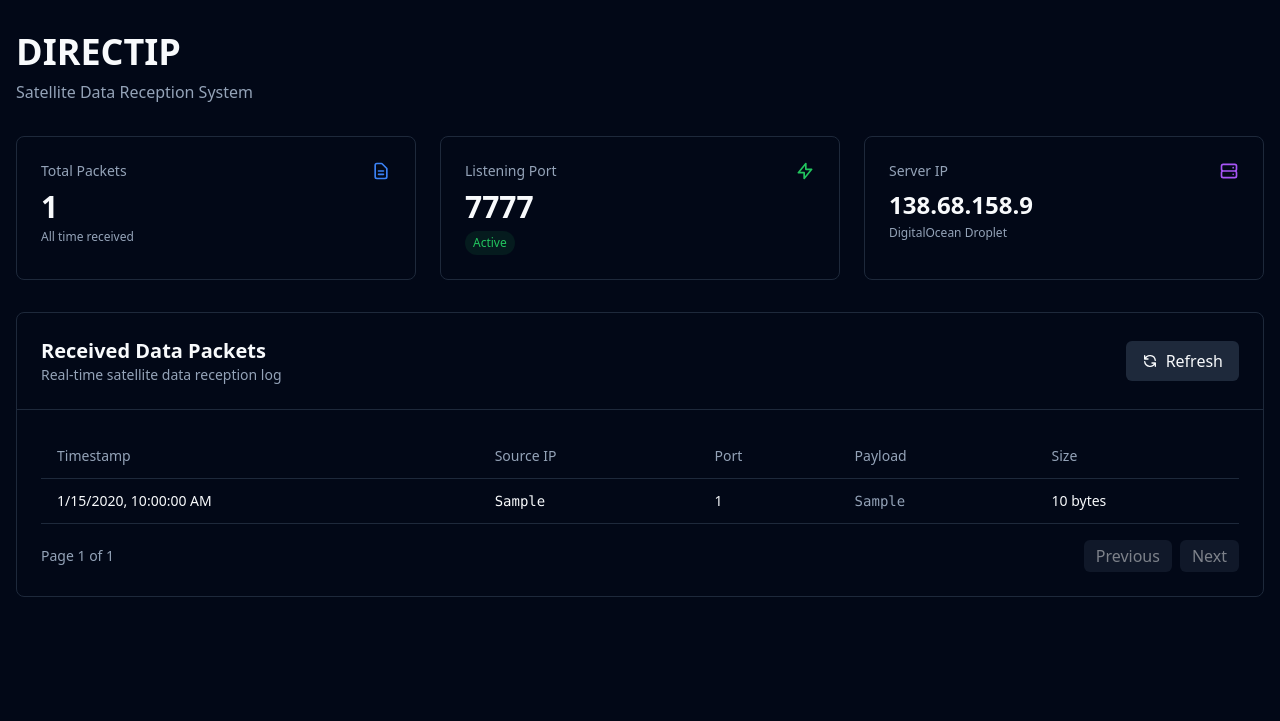
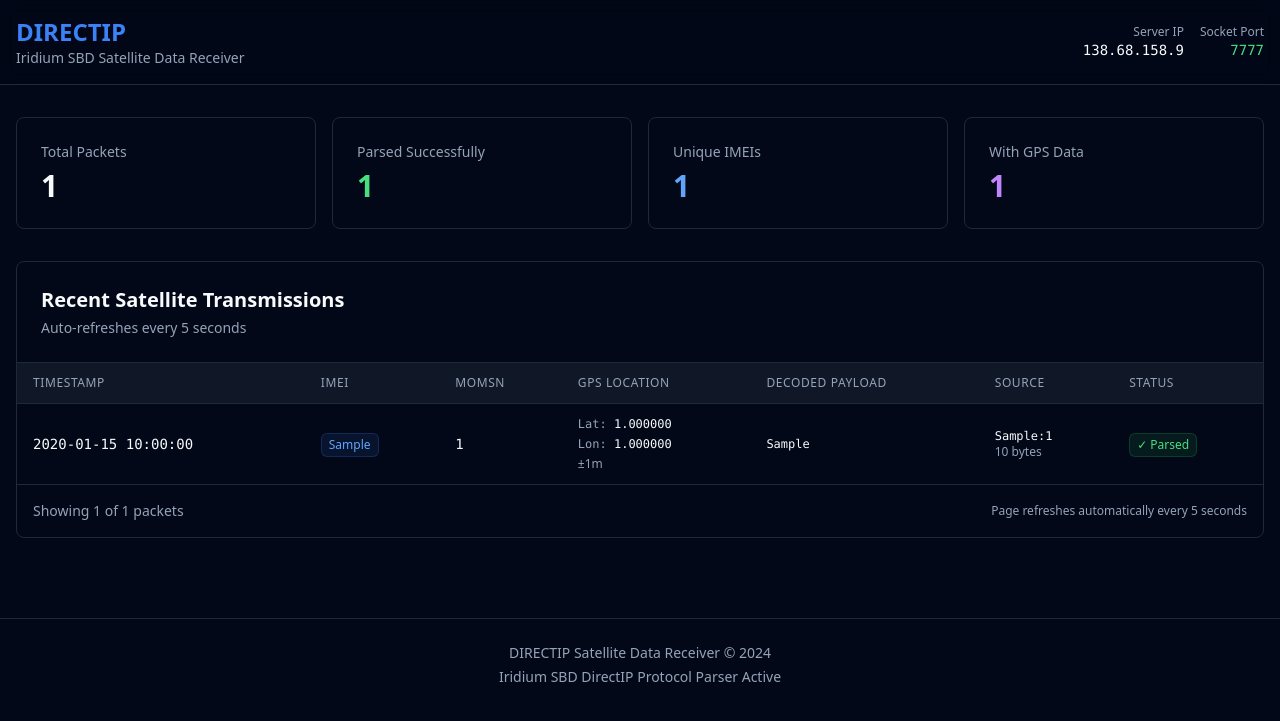
Before and after one commit to willbullen/DIRECTIP, a Django app: page / in a window 1280 px wide. Shown: the top 721 px of the page. Run offline with Django 5.2, Linux system fonts and the light colour scheme; tables that the repository leaves empty hold one stand-in row (values such as "Sample post"); some libraries are stand-ins or nearby versions.

Commit message:
Add Iridium SBD DirectIP protocol parser with IMEI, GPS, and payload decoding

```diff
--- a/receiver/templates/receiver/dashboard.html
+++ b/receiver/templates/receiver/dashboard.html
@@ -3,7 +3,7 @@
 <head>
     <meta charset="UTF-8">
     <meta name="viewport" content="width=device-width, initial-scale=1.0">
-    <title>DIRECTIP - Satellite Data Reception System</title>
+    <title>DIRECTIP - Iridium Satellite Data Receiver</title>
     <script src="https://cdn.tailwindcss.com"></script>
     <script>
         tailwind.config = {
@@ -12,231 +12,204 @@
                 extend: {
                     colors: {
                         border: "hsl(217.2 32.6% 17.5%)",
-                        input: "hsl(217.2 32.6% 17.5%)",
-                        ring: "hsl(212.7 26.8% 83.9%)",
                         background: "hsl(222.2 84% 4.9%)",
                         foreground: "hsl(210 40% 98%)",
-                        primary: {
-                            DEFAULT: "hsl(210 40% 98%)",
-                            foreground: "hsl(222.2 47.4% 11.2%)",
-                        },
-                        secondary: {
-                            DEFAULT: "hsl(217.2 32.6% 17.5%)",
-                            foreground: "hsl(210 40% 98%)",
-                        },
+                        primary: "hsl(217.2 91.2% 59.8%)",
+                        'primary-foreground': "hsl(222.2 47.4% 11.2%)",
                         muted: {
                             DEFAULT: "hsl(217.2 32.6% 17.5%)",
                             foreground: "hsl(215 20.2% 65.1%)",
                         },
-                        accent: {
-                            DEFAULT: "hsl(217.2 32.6% 17.5%)",
-                            foreground: "hsl(210 40% 98%)",
-                        },
-                        card: {
-                            DEFAULT: "hsl(222.2 84% 4.9%)",
-                            foreground: "hsl(210 40% 98%)",
-                        },
-                    },
                     }
                 }
             }
+        }
+
+        // Auto-refresh every 5 seconds
+        setTimeout(function(){
+            location.reload();
+        }, 5000);
     </script>
-    <style>
-        body {
-            background-color: hsl(222.2 84% 4.9%);
-            color: hsl(210 40% 98%);
-        }
-    </style>
 </head>
-<body class="min-h-screen bg-background text-foreground">
-    <div class="container mx-auto px-4 py-8">
+<body class="bg-background text-foreground min-h-screen">
     <!-- Header -->
-        <div class="mb-8">
-            <h1 class="text-4xl font-bold mb-2">DIRECTIP</h1>
-            <p class="text-muted-foreground">Satellite Data Reception System</p>
+    <header class="border-b border-border bg-background/95 backdrop-blur supports-[backdrop-filter]:bg-background/60">
+        <div class="container mx-auto px-4 py-4">
+            <div class="flex items-center justify-between">
+                <div>
+                    <h1 class="text-2xl font-bold text-primary">DIRECTIP</h1>
+                    <p class="text-sm text-muted-foreground">Iridium SBD Satellite Data Receiver</p>
                 </div>
+                <div class="flex gap-4">
+                    <div class="text-right">
+                        <p class="text-xs text-muted-foreground">Server IP</p>
+                        <p class="text-sm font-mono">{{ server_ip }}</p>
+                    </div>
+                    <div class="text-right">
+                        <p class="text-xs text-muted-foreground">Socket Port</p>
+                        <p class="text-sm font-mono text-green-400">7777</p>
+                    </div>
+                </div>
+            </div>
+        </div>
+    </header>
 
+    <!-- Main Content -->
+    <main class="container mx-auto px-4 py-8">
         <!-- Stats Cards -->
-        <div class="grid grid-cols-1 md:grid-cols-3 gap-6 mb-8">
-            <!-- Total Packets Card -->
+        <div class="grid grid-cols-1 md:grid-cols-4 gap-4 mb-8">
             <div class="rounded-lg border border-border bg-card p-6">
-                <div class="flex items-center justify-between mb-2">
+                <div class="flex flex-col space-y-1.5">
                     <h3 class="text-sm font-medium text-muted-foreground">Total Packets</h3>
-                    <svg class="w-5 h-5 text-blue-500" fill="none" stroke="currentColor" viewBox="0 0 24 24">
-                        <path stroke-linecap="round" stroke-linejoin="round" stroke-width="2" d="M9 12h6m-6 4h6m2 5H7a2 2 0 01-2-2V5a2 2 0 012-2h5.586a1 1 0 01.707.293l5.414 5.414a1 1 0 01.293.707V19a2 2 0 01-2 2z"></path>
-                    </svg>
-                </div>
-                <div class="text-3xl font-bold" id="total-packets">{{ total_packets }}</div>
-                <p class="text-xs text-muted-foreground mt-1">All time received</p>
-            </div>
-
-            <!-- Listening Port Card -->
-            <div class="rounded-lg border border-border bg-card p-6">
-                <div class="flex items-center justify-between mb-2">
-                    <h3 class="text-sm font-medium text-muted-foreground">Listening Port</h3>
-                    <svg class="w-5 h-5 text-green-500" fill="none" stroke="currentColor" viewBox="0 0 24 24">
-                        <path stroke-linecap="round" stroke-linejoin="round" stroke-width="2" d="M13 10V3L4 14h7v7l9-11h-7z"></path>
-                    </svg>
-                </div>
-                <div class="text-3xl font-bold">{{ listening_port }}</div>
-                <div class="mt-1">
-                    <span class="inline-flex items-center px-2 py-1 rounded-full text-xs font-medium bg-green-500/10 text-green-500">
-                        Active
-                    </span>
+                    <p class="text-3xl font-bold">{{ total_packets }}</p>
                 </div>
             </div>
 
-            <!-- Server IP Card -->
             <div class="rounded-lg border border-border bg-card p-6">
-                <div class="flex items-center justify-between mb-2">
-                    <h3 class="text-sm font-medium text-muted-foreground">Server IP</h3>
-                    <svg class="w-5 h-5 text-purple-500" fill="none" stroke="currentColor" viewBox="0 0 24 24">
-                        <path stroke-linecap="round" stroke-linejoin="round" stroke-width="2" d="M5 12h14M5 12a2 2 0 01-2-2V6a2 2 0 012-2h14a2 2 0 012 2v4a2 2 0 01-2 2M5 12a2 2 0 00-2 2v4a2 2 0 002 2h14a2 2 0 002-2v-4a2 2 0 00-2-2m-2-4h.01M17 16h.01"></path>
-                    </svg>
+                <div class="flex flex-col space-y-1.5">
+                    <h3 class="text-sm font-medium text-muted-foreground">Parsed Successfully</h3>
+                    <p class="text-3xl font-bold text-green-400">{{ parsed_packets }}</p>
                 </div>
-                <div class="text-2xl font-bold">{{ server_ip }}</div>
-                <p class="text-xs text-muted-foreground mt-1">DigitalOcean Droplet</p>
+            </div>
+
+            <div class="rounded-lg border border-border bg-card p-6">
+                <div class="flex flex-col space-y-1.5">
+                    <h3 class="text-sm font-medium text-muted-foreground">Unique IMEIs</h3>
+                    <p class="text-3xl font-bold text-blue-400">{{ unique_imeis }}</p>
+                </div>
+            </div>
+
+            <div class="rounded-lg border border-border bg-card p-6">
+                <div class="flex flex-col space-y-1.5">
+                    <h3 class="text-sm font-medium text-muted-foreground">With GPS Data</h3>
+                    <p class="text-3xl font-bold text-purple-400">{{ gps_packets }}</p>
+                </div>
             </div>
         </div>
 
         <!-- Data Table -->
         <div class="rounded-lg border border-border bg-card">
             <div class="p-6 border-b border-border">
-                <div class="flex items-center justify-between">
-                    <div>
-                        <h2 class="text-xl font-semibold">Received Data Packets</h2>
-                        <p class="text-sm text-muted-foreground">Real-time satellite data reception log</p>
-                    </div>
-                    <button onclick="refreshData()" class="inline-flex items-center px-4 py-2 rounded-md bg-secondary text-secondary-foreground hover:bg-secondary/80 transition-colors">
-                        <svg class="w-4 h-4 mr-2" fill="none" stroke="currentColor" viewBox="0 0 24 24">
-                            <path stroke-linecap="round" stroke-linejoin="round" stroke-width="2" d="M4 4v5h.582m15.356 2A8.001 8.001 0 004.582 9m0 0H9m11 11v-5h-.581m0 0a8.003 8.003 0 01-15.357-2m15.357 2H15"></path>
-                        </svg>
-                        Refresh
-                    </button>
-                </div>
+                <h2 class="text-xl font-semibold">Recent Satellite Transmissions</h2>
+                <p class="text-sm text-muted-foreground mt-1">Auto-refreshes every 5 seconds</p>
             </div>
 
-            <div id="data-container" class="p-6">
-                <!-- Empty state -->
-                <div id="empty-state" class="text-center py-12">
-                    <svg class="w-16 h-16 mx-auto mb-4 text-muted-foreground" fill="none" stroke="currentColor" viewBox="0 0 24 24">
-                        <path stroke-linecap="round" stroke-linejoin="round" stroke-width="2" d="M4 7v10c0 2.21 3.582 4 8 4s8-1.79 8-4V7M4 7c0 2.21 3.582 4 8 4s8-1.79 8-4M4 7c0-2.21 3.582-4 8-4s8 1.79 8 4m0 5c0 2.21-3.582 4-8 4s-8-1.79-8-4"></path>
-                    </svg>
-                    <h3 class="text-lg font-medium mb-2">No data received yet</h3>
-                    <p class="text-sm text-muted-foreground">Waiting for satellite data on port 7777...</p>
-                </div>
-
-                <!-- Data table (hidden initially) -->
-                <div id="data-table" class="hidden">
             <div class="overflow-x-auto">
                 <table class="w-full">
-                            <thead>
-                                <tr class="border-b border-border">
-                                    <th class="text-left py-3 px-4 text-sm font-medium text-muted-foreground">Timestamp</th>
-                                    <th class="text-left py-3 px-4 text-sm font-medium text-muted-foreground">Source IP</th>
-                                    <th class="text-left py-3 px-4 text-sm font-medium text-muted-foreground">Port</th>
-                                    <th class="text-left py-3 px-4 text-sm font-medium text-muted-foreground">Payload</th>
-                                    <th class="text-left py-3 px-4 text-sm font-medium text-muted-foreground">Size</th>
+                    <thead class="border-b border-border bg-muted/50">
+                        <tr>
+                            <th class="px-4 py-3 text-left text-xs font-medium text-muted-foreground uppercase tracking-wider">Timestamp</th>
+                            <th class="px-4 py-3 text-left text-xs font-medium text-muted-foreground uppercase tracking-wider">IMEI</th>
+                            <th class="px-4 py-3 text-left text-xs font-medium text-muted-foreground uppercase tracking-wider">MOMSN</th>
+                            <th class="px-4 py-3 text-left text-xs font-medium text-muted-foreground uppercase tracking-wider">GPS Location</th>
+                            <th class="px-4 py-3 text-left text-xs font-medium text-muted-foreground uppercase tracking-wider">Decoded Payload</th>
+                            <th class="px-4 py-3 text-left text-xs font-medium text-muted-foreground uppercase tracking-wider">Source</th>
+                            <th class="px-4 py-3 text-left text-xs font-medium text-muted-foreground uppercase tracking-wider">Status</th>
                         </tr>
                     </thead>
-                            <tbody id="packets-tbody">
-                                <!-- Rows will be inserted here -->
+                    <tbody class="divide-y divide-border">
+                        {% for packet in packets %}
+                        <tr class="hover:bg-muted/50 transition-colors">
+                            <td class="px-4 py-3 text-sm font-mono">
+                                {{ packet.timestamp|date:"Y-m-d H:i:s" }}
+                            </td>
+                            <td class="px-4 py-3">
+                                {% if packet.imei %}
+                                <span class="inline-flex items-center rounded-md bg-blue-500/10 px-2 py-1 text-xs font-medium text-blue-400 ring-1 ring-inset ring-blue-500/20">
+                                    {{ packet.imei }}
+                                </span>
+                                {% else %}
+                                <span class="text-muted-foreground text-xs">No IMEI</span>
+                                {% endif %}
+                            </td>
+                            <td class="px-4 py-3 text-sm">
+                                {% if packet.momsn %}
+                                <span class="font-mono">{{ packet.momsn }}</span>
+                                {% else %}
+                                <span class="text-muted-foreground">-</span>
+                                {% endif %}
+                            </td>
+                            <td class="px-4 py-3 text-sm">
+                                {% if packet.latitude and packet.longitude %}
+                                <div class="space-y-1">
+                                    <div class="font-mono text-xs">
+                                        <span class="text-muted-foreground">Lat:</span> {{ packet.latitude|floatformat:6 }}
+                                    </div>
+                                    <div class="font-mono text-xs">
+                                        <span class="text-muted-foreground">Lon:</span> {{ packet.longitude|floatformat:6 }}
+                                    </div>
+                                    {% if packet.cep_radius %}
+                                    <div class="text-xs text-muted-foreground">
+                                        ±{{ packet.cep_radius }}m
+                                    </div>
+                                    {% endif %}
+                                </div>
+                                {% else %}
+                                <span class="text-muted-foreground">No GPS</span>
+                                {% endif %}
+                            </td>
+                            <td class="px-4 py-3 text-sm max-w-xs">
+                                {% if packet.decoded_payload %}
+                                <div class="truncate font-mono text-xs">
+                                    {{ packet.decoded_payload }}
+                                </div>
+                                {% else %}
+                                <span class="text-muted-foreground text-xs">{{ packet.payload|truncatechars:50 }}</span>
+                                {% endif %}
+                            </td>
+                            <td class="px-4 py-3 text-sm">
+                                <div class="font-mono text-xs">
+                                    {{ packet.source_ip }}:{{ packet.source_port }}
+                                </div>
+                                <div class="text-xs text-muted-foreground">
+                                    {{ packet.payload_size }} bytes
+                                </div>
+                            </td>
+                            <td class="px-4 py-3">
+                                {% if packet.is_parsed %}
+                                <span class="inline-flex items-center rounded-md bg-green-500/10 px-2 py-1 text-xs font-medium text-green-400 ring-1 ring-inset ring-green-500/20">
+                                    ✓ Parsed
+                                </span>
+                                {% else %}
+                                <span class="inline-flex items-center rounded-md bg-yellow-500/10 px-2 py-1 text-xs font-medium text-yellow-400 ring-1 ring-inset ring-yellow-500/20">
+                                    Raw
+                                </span>
+                                {% endif %}
+                            </td>
+                        </tr>
+                        {% empty %}
+                        <tr>
+                            <td colspan="7" class="px-4 py-8 text-center text-muted-foreground">
+                                No satellite data received yet. Listening on port 7777...
+                            </td>
+                        </tr>
+                        {% endfor %}
                     </tbody>
                 </table>
             </div>
 
             <!-- Pagination -->
-                    <div class="mt-4 flex items-center justify-between">
+            {% if packets %}
+            <div class="p-4 border-t border-border flex items-center justify-between">
                 <div class="text-sm text-muted-foreground">
-                            Page <span id="current-page">1</span> of <span id="total-pages">1</span>
+                    Showing {{ packets|length }} of {{ total_packets }} packets
                 </div>
-                        <div class="flex gap-2">
-                            <button onclick="previousPage()" id="prev-btn" class="px-3 py-1 rounded-md bg-secondary text-secondary-foreground hover:bg-secondary/80 transition-colors disabled:opacity-50 disabled:cursor-not-allowed">
-                                Previous
-                            </button>
-                            <button onclick="nextPage()" id="next-btn" class="px-3 py-1 rounded-md bg-secondary text-secondary-foreground hover:bg-secondary/80 transition-colors disabled:opacity-50 disabled:cursor-not-allowed">
-                                Next
-                            </button>
+                <div class="text-xs text-muted-foreground">
+                    Page refreshes automatically every 5 seconds
                 </div>
             </div>
+            {% endif %}
+        </div>
+    </main>
+
+    <!-- Footer -->
+    <footer class="border-t border-border mt-12">
+        <div class="container mx-auto px-4 py-6">
+            <div class="text-center text-sm text-muted-foreground">
+                <p>DIRECTIP Satellite Data Receiver &copy; 2024</p>
+                <p class="mt-1">Iridium SBD DirectIP Protocol Parser Active</p>
             </div>
         </div>
-        </div>
-    </div>
-
-    <script>
-        let currentPage = 1;
-        let totalPages = 1;
-
-        async function fetchStats() {
-            try {
-                const response = await fetch('/api/stats/');
-                const data = await response.json();
-                document.getElementById('total-packets').textContent = data.total_packets;
-            } catch (error) {
-                console.error('Error fetching stats:', error);
-            }
-        }
-
-        async function fetchPackets(page = 1) {
-            try {
-                const response = await fetch(`/api/packets/?page=${page}&per_page=20`);
-                const data = await response.json();
-
-                currentPage = data.page;
-                totalPages = data.total_pages;
-
-                if (data.packets.length === 0) {
-                    document.getElementById('empty-state').classList.remove('hidden');
-                    document.getElementById('data-table').classList.add('hidden');
-                } else {
-                    document.getElementById('empty-state').classList.add('hidden');
-                    document.getElementById('data-table').classList.remove('hidden');
-
-                    const tbody = document.getElementById('packets-tbody');
-                    tbody.innerHTML = data.packets.map(packet => `
-                        <tr class="border-b border-border hover:bg-muted/50 transition-colors">
-                            <td class="py-3 px-4 text-sm">${new Date(packet.timestamp).toLocaleString()}</td>
-                            <td class="py-3 px-4 text-sm font-mono">${packet.source_ip}</td>
-                            <td class="py-3 px-4 text-sm">${packet.source_port}</td>
-                            <td class="py-3 px-4 text-sm font-mono text-muted-foreground">${packet.payload}</td>
-                            <td class="py-3 px-4 text-sm">${packet.payload_size} bytes</td>
-                        </tr>
-                    `).join('');
-
-                    document.getElementById('current-page').textContent = currentPage;
-                    document.getElementById('total-pages').textContent = totalPages;
-
-                    document.getElementById('prev-btn').disabled = currentPage === 1;
-                    document.getElementById('next-btn').disabled = currentPage === totalPages;
-                }
-            } catch (error) {
-                console.error('Error fetching packets:', error);
-            }
-        }
-
-        function refreshData() {
-            fetchStats();
-            fetchPackets(currentPage);
-        }
-
-        function previousPage() {
-            if (currentPage > 1) {
-                fetchPackets(currentPage - 1);
-            }
-        }
-
-        function nextPage() {
-            if (currentPage < totalPages) {
-                fetchPackets(currentPage + 1);
-            }
-        }
-
-        // Initial load
-        refreshData();
-
-        // Auto-refresh every 5 seconds
-        setInterval(refreshData, 5000);
-    </script>
+    </footer>
 </body>
 </html>
--- a/receiver/views.py
+++ b/receiver/views.py
@@ -5,12 +5,22 @@
 
 
 def dashboard(request):
-    """Main dashboard view"""
+    """Main dashboard view with Iridium SBD parsed data"""
+    # Get latest packets
+    packets = SatelliteData.objects.all()[:50]  # Latest 50 packets
+
     # Get statistics
     total_packets = SatelliteData.objects.count()
+    parsed_packets = SatelliteData.objects.filter(is_parsed=True).count()
+    unique_imeis = SatelliteData.objects.filter(imei__isnull=False).values('imei').distinct().count()
+    gps_packets = SatelliteData.objects.filter(latitude__isnull=False, longitude__isnull=False).count()
 
     context = {
+        'packets': packets,
         'total_packets': total_packets,
+        'parsed_packets': parsed_packets,
+        'unique_imeis': unique_imeis,
+        'gps_packets': gps_packets,
         'listening_port': 7777,
         'server_ip': '138.68.158.9',
     }
```
Also changed, not shown: receiver/iridium_parser.py (added, +184 -0 lines), receiver/models.py (+25 -0 lines), receiver/socket_server.py (+25 -3 lines), receiver/migrations/0002_satellitedata_cep_radius_and_more.py (added). Lines whose indentation alone changed are shown as unchanged.
